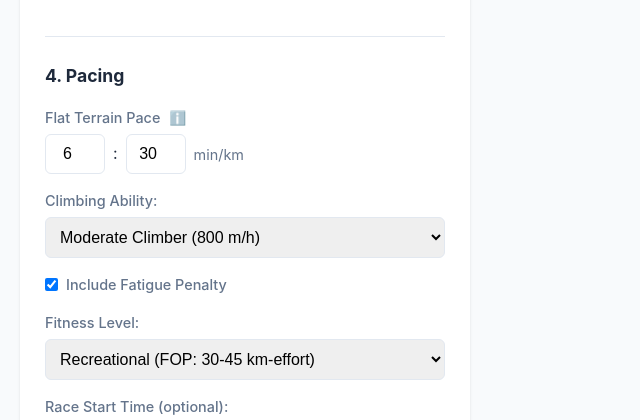
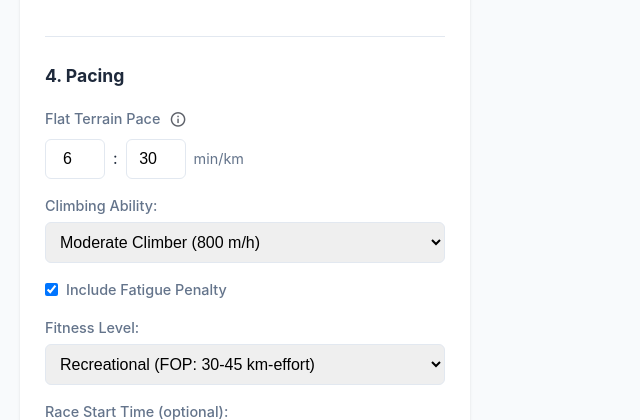
Before and after one commit to lennon101/RaceCraft, a Flask app: page / in a window 1280 px wide. Shown: the part 1002-1422 px from the top of the page, without its empty margins (0-640 px from the left). Run offline with Flask 3, Linux system fonts and the light colour scheme.

Commit message:
Replace emoji with Material Design information-outline icon
Co-authored-by: lennon101 <1709944+lennon101@users.noreply.github.com>

```diff
--- a/static/css/style.css
+++ b/static/css/style.css
@@ -141,12 +141,13 @@ header h2.subtitle {
 .info-icon {
     display: inline-block;
     margin-left: 5px;
-    font-size: 0.85rem;
+    font-size: 1.1rem;
     cursor: help;
     color: var(--primary-color);
     position: relative;
     opacity: 0.7;
     transition: opacity 0.2s;
+    vertical-align: middle;
 }
 
 .info-icon:hover,
--- a/templates/index.html
+++ b/templates/index.html
@@ -6,6 +6,7 @@
     <title>Race Fuel & Pacing Planner</title>
     <link rel="icon" type="image/png" href="{{ url_for('static', filename='fav-icon.png') }}">
     <link rel="stylesheet" href="{{ url_for('static', filename='css/style.css') }}">
+    <link rel="stylesheet" href="https://cdn.jsdelivr.net/npm/@mdi/font@7.4.47/css/materialdesignicons.min.css">
     <script src="https://cdn.jsdelivr.net/npm/chart.js@4.4.0/dist/chart.umd.min.js"></script>
 </head>
 <body>
@@ -93,10 +94,10 @@
                     <div class="input-group">
                         <label for="z2-pace-min">
                             Flat Terrain Pace
-                            <span class="info-icon"
+                            <span class="info-icon mdi mdi-information-outline"
                                   tabindex="0"
                                   aria-label="Information about Flat Terrain Pace. Your expected average pace on flat terrain at a comfortable, sustainable effort level (Zone 2). This serves as the baseline for calculating pace adjustments based on elevation changes and terrain difficulty."
-                                  title="Your expected average pace on flat terrain at a comfortable, sustainable effort level (Zone 2). This serves as the baseline for calculating pace adjustments based on elevation changes and terrain difficulty.">ℹ️</span>
+                                  title="Your expected average pace on flat terrain at a comfortable, sustainable effort level (Zone 2). This serves as the baseline for calculating pace adjustments based on elevation changes and terrain difficulty."></span>
                         </label>
                         <div class="pace-input">
                             <input type="number" id="z2-pace-min" min="3" max="20" value="6" />
```
